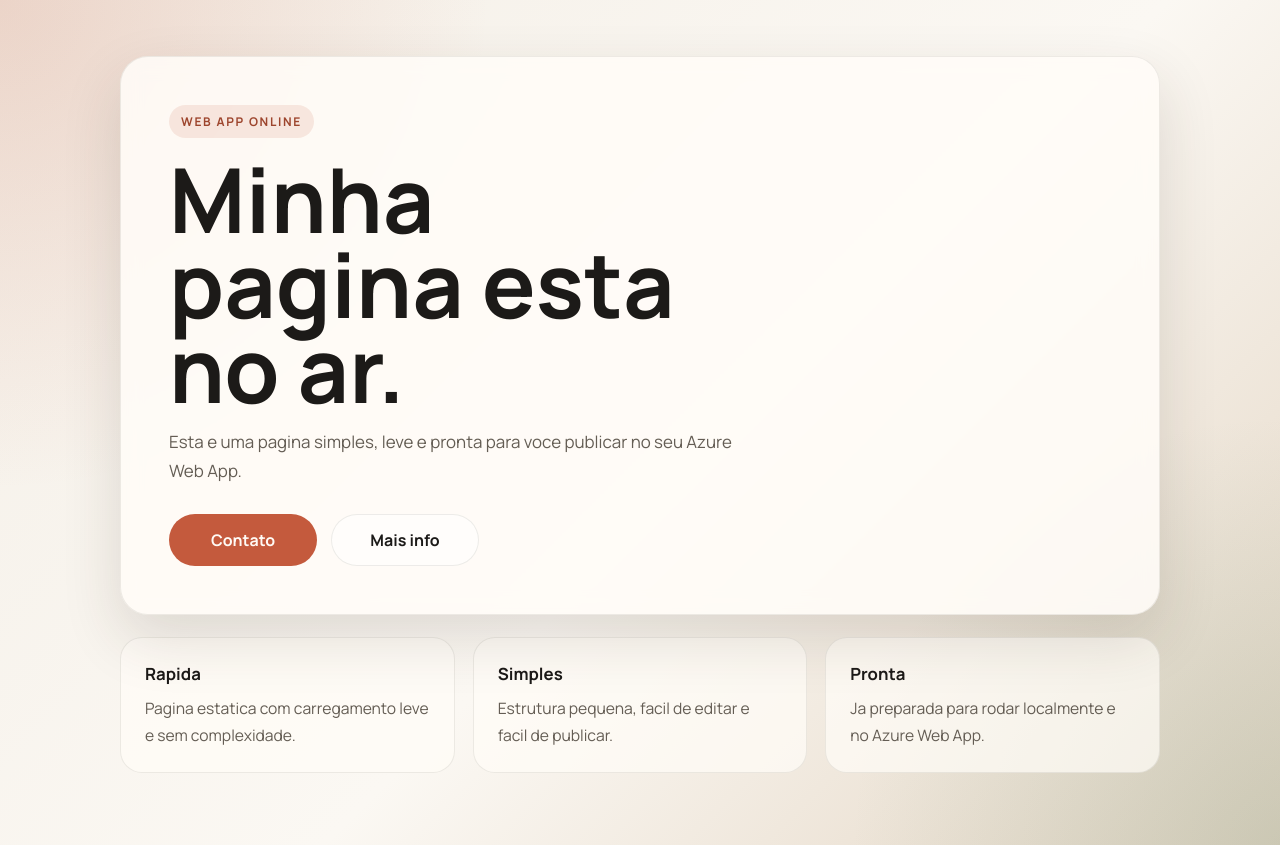
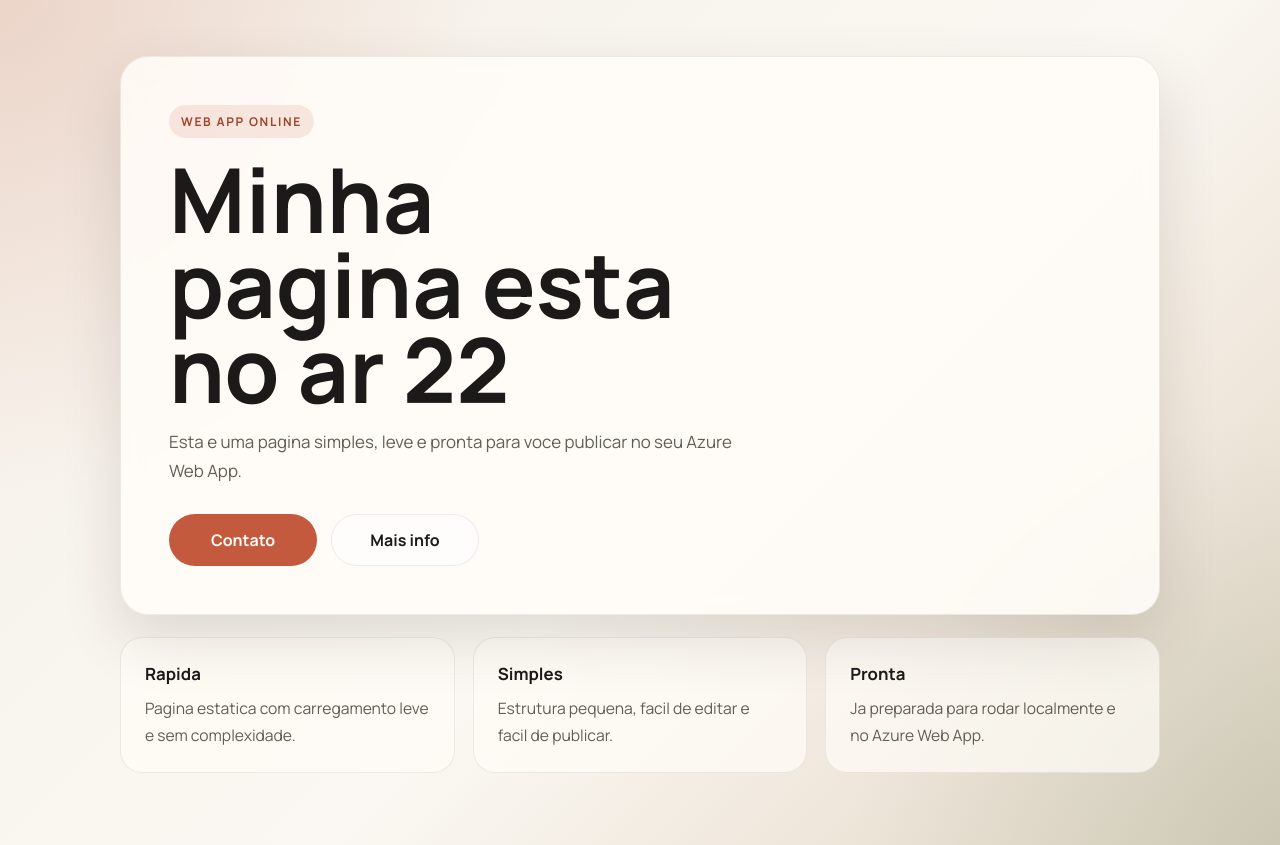
Before and after one commit to orafaelferreiraa/azure-web-app-starter, a website: page public/index.html in a window 1280 px wide. Drawn offline with Linux system fonts and the light colour scheme.

Commit message:
fix: update heading text on index page

```diff
--- a/public/index.html
+++ b/public/index.html
@@ -26,7 +26,7 @@
           onerror="this.style.display='none';"
         />
         <span class="eyebrow">WEB APP ONLINE</span>
-        <h1>Minha pagina esta no ar.</h1>
+        <h1>Minha pagina esta no ar 22</h1>
         <p>
           Esta e uma pagina simples, leve e pronta para voce publicar no seu
           Azure Web App.
```
